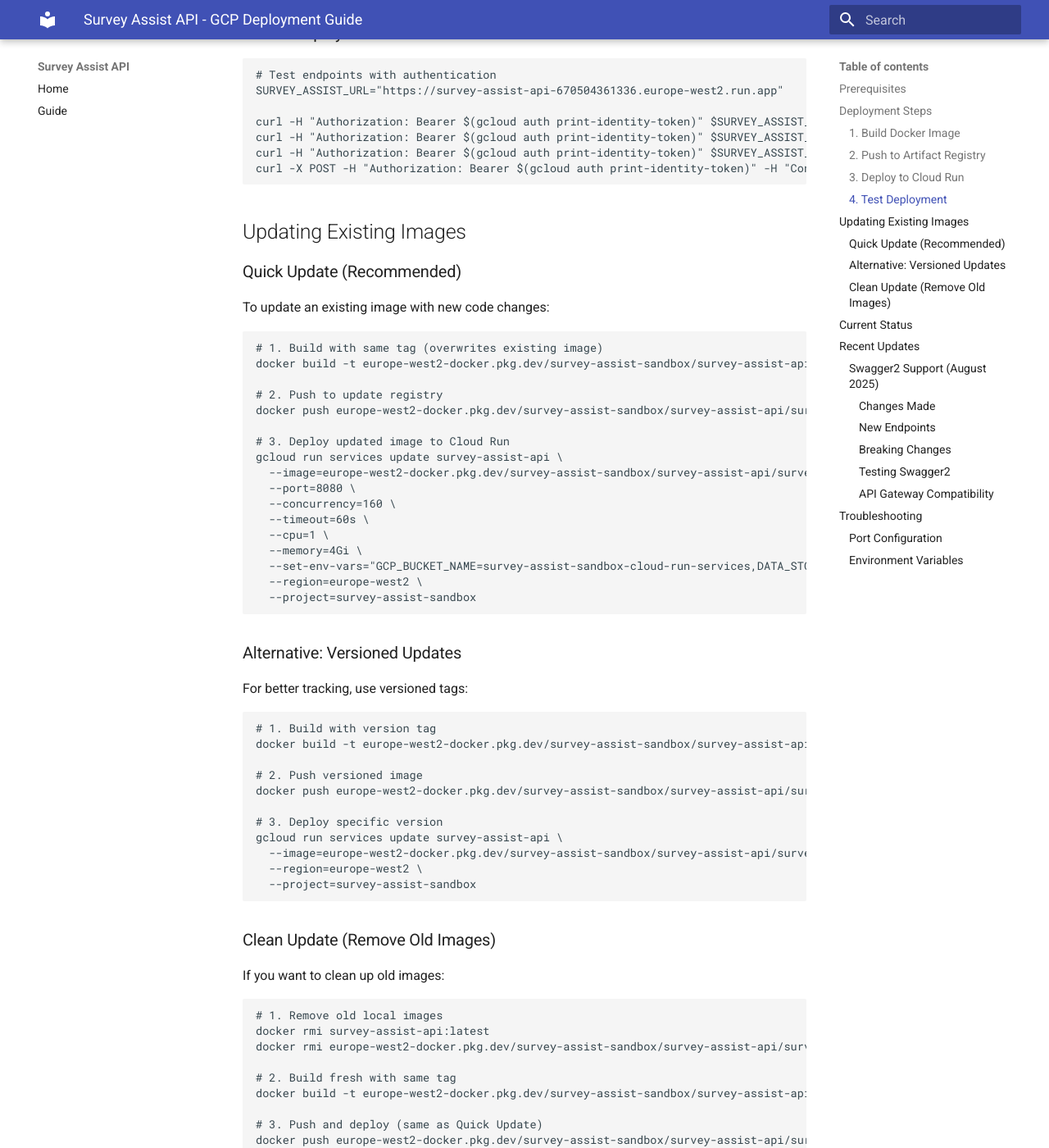
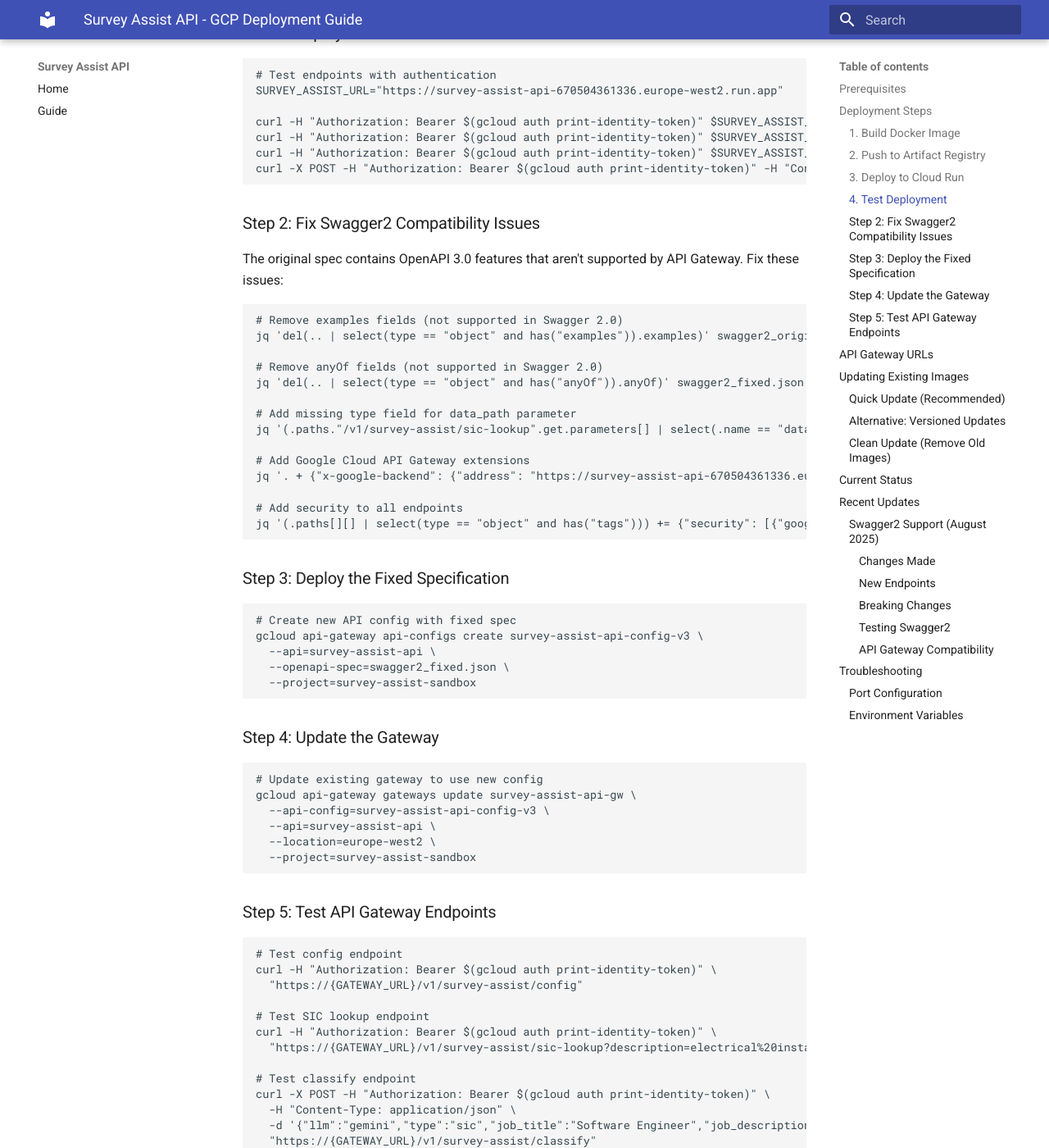
Before and after one commit to ONSdigital/survey-assist-api, an MkDocs documentation site: the page built from docs/gcp-deployment.md, in a window 1280 px wide and 1400 px high, scrolled down 1196 px. Shown: the whole window at 82% size. Built offline with MkDocs 1.6.1 and Material for MkDocs 9.7.7, drawn with Linux system fonts in a browser that asks for light colours; some of the changed text lies outside the part shown.

Commit message:
docs update gcp deployment documentation with current status and swagger2 info

````diff
--- a/docs/gcp-deployment.md
+++ b/docs/gcp-deployment.md
@@ -59,6 +59,79 @@
 curl -X POST -H "Authorization: Bearer $(gcloud auth print-identity-token)" -H "Content-Type: application/json" -d '{"llm": "gemini", "type": "sic", "job_title": "Test", "job_description": "Test"}' "$SURVEY_ASSIST_URL/v1/survey-assist/classify"
 ```
 
+### Step 2: Fix Swagger2 Compatibility Issues
+
+The original spec contains OpenAPI 3.0 features that aren't supported by API Gateway. Fix these issues:
+
+```bash
+# Remove examples fields (not supported in Swagger 2.0)
+jq 'del(.. | select(type == "object" and has("examples")).examples)' swagger2_original.json > swagger2_fixed.json
+
+# Remove anyOf fields (not supported in Swagger 2.0)
+jq 'del(.. | select(type == "object" and has("anyOf")).anyOf)' swagger2_fixed.json > temp.json && mv temp.json swagger2_fixed.json
+
+# Add missing type field for data_path parameter
+jq '(.paths."/v1/survey-assist/sic-lookup".get.parameters[] | select(.name == "data_path")) += {"type": "string"}' swagger2_fixed.json > temp.json && mv temp.json swagger2_fixed.json
+
+# Add Google Cloud API Gateway extensions
+jq '. + {"x-google-backend": {"address": "https://survey-assist-api-670504361336.europe-west2.run.app"}, "x-google-issuer": "https://accounts.google.com", "x-google-jwks_uri": "https://www.googleapis.com/oauth2/v1/certs", "x-google-audiences": "survey-assist-sandbox", "securityDefinitions": {"google_id_token": {"type": "apiKey", "name": "Authorization", "in": "header", "description": "Google ID token for authentication"}}}' swagger2_fixed.json > temp.json && mv temp.json swagger2_fixed.json
+
+# Add security to all endpoints
+jq '(.paths[][] | select(type == "object" and has("tags"))) += {"security": [{"google_id_token": []}]}' swagger2_fixed.json > temp.json && mv temp.json swagger2_fixed.json
+```
+
+### Step 3: Deploy the Fixed Specification
+
+```bash
+# Create new API config with fixed spec
+gcloud api-gateway api-configs create survey-assist-api-config-v3 \
+  --api=survey-assist-api \
+  --openapi-spec=swagger2_fixed.json \
+  --project=survey-assist-sandbox
+```
+
+### Step 4: Update the Gateway
+
+```bash
+# Update existing gateway to use new config
+gcloud api-gateway gateways update survey-assist-api-gw \
+  --api-config=survey-assist-api-config-v3 \
+  --api=survey-assist-api \
+  --location=europe-west2 \
+  --project=survey-assist-sandbox
+```
+
+### Step 5: Test API Gateway Endpoints
+
+```bash
+# Test config endpoint
+curl -H "Authorization: Bearer $(gcloud auth print-identity-token)" \
+  "https://{GATEWAY_URL}/v1/survey-assist/config"
+
+# Test SIC lookup endpoint
+curl -H "Authorization: Bearer $(gcloud auth print-identity-token)" \
+  "https://{GATEWAY_URL}/v1/survey-assist/sic-lookup?description=electrical%20installation"
+
+# Test classify endpoint
+curl -X POST -H "Authorization: Bearer $(gcloud auth print-identity-token)" \
+  -H "Content-Type: application/json" \
+  -d '{"llm":"gemini","type":"sic","job_title":"Software Engineer","job_description":"I develop web applications"}' \
+  "https://{GATEWAY_URL}/v1/survey-assist/classify"
+
+# Test result endpoint
+curl -X POST -H "Authorization: Bearer $(gcloud auth print-identity-token)" \
+  -H "Content-Type: application/json" \
+  -d '{"survey_id":"test-123","case_id":"test-456","user":"test.user","time_start":"2024-01-01T10:00:00Z","time_end":"2024-01-01T10:05:00Z","responses":[]}' \
+  "https://{GATEWAY_URL}/v1/survey-assist/result"
+```
+
+## API Gateway URLs
+
+- **Gateway URL**: `https://{GATEWAY_URL}`
+- **Config Endpoint**: `/v1/survey-assist/config`
+- **SIC Lookup**: `/v1/survey-assist/sic-lookup`
+- **Classification**: `/v1/survey-assist/classify`
+- **Results**: `/v1/survey-assist/result`
 ## Updating Existing Images
 
 ### Quick Update (Recommended)
@@ -165,7 +238,12 @@
 ### Port Configuration
 If container fails to start, ensure Cloud Run service uses port 8080:
 ```bash
-gcloud run services update survey-assist-api --port=8080 --region=europe-west2
+# Get authentication token
+gcloud auth print-identity-token
+
+# Use in requests
+curl -H "Authorization: Bearer $(gcloud auth print-identity-token)" \
+  "https://{GATEWAY_URL}/v1/survey-assist/config"
 ```
 
 ### Environment Variables
````
